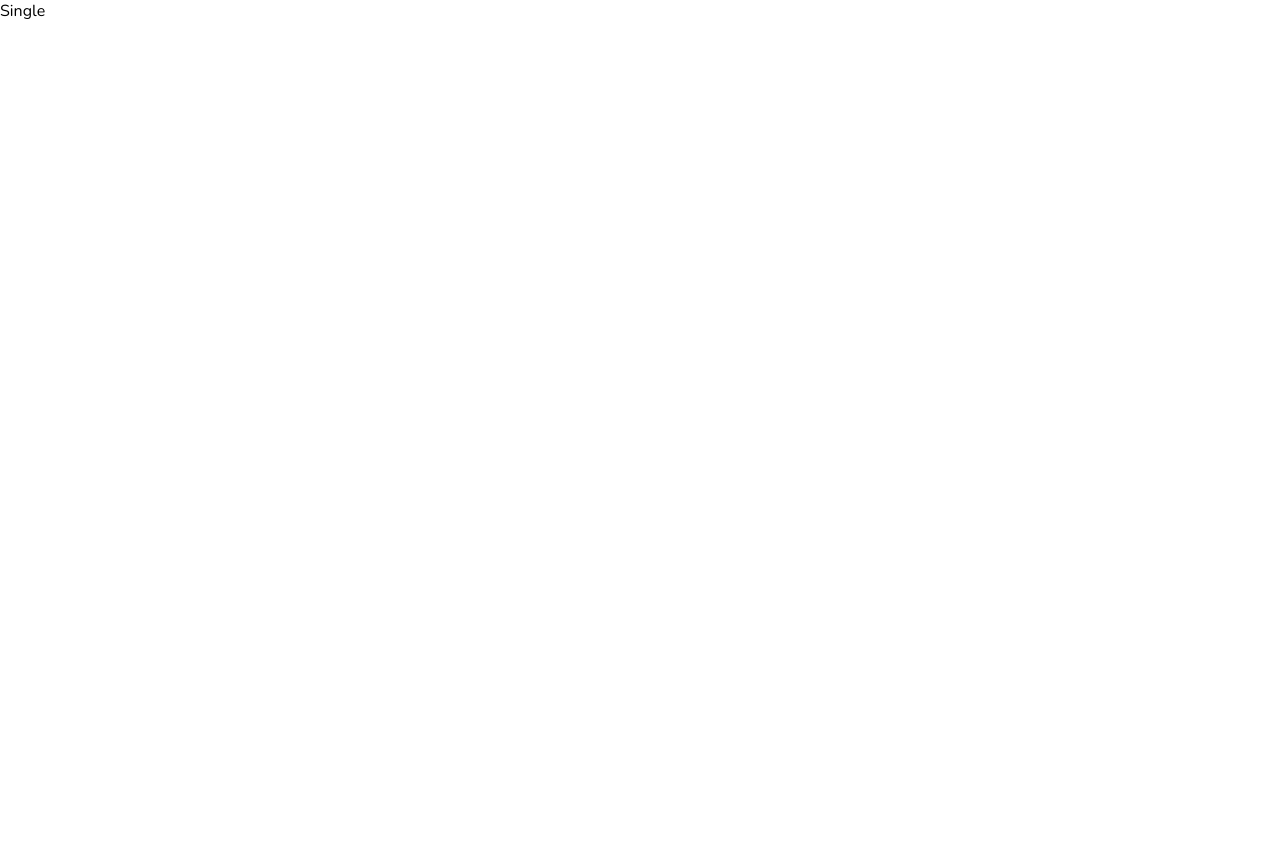
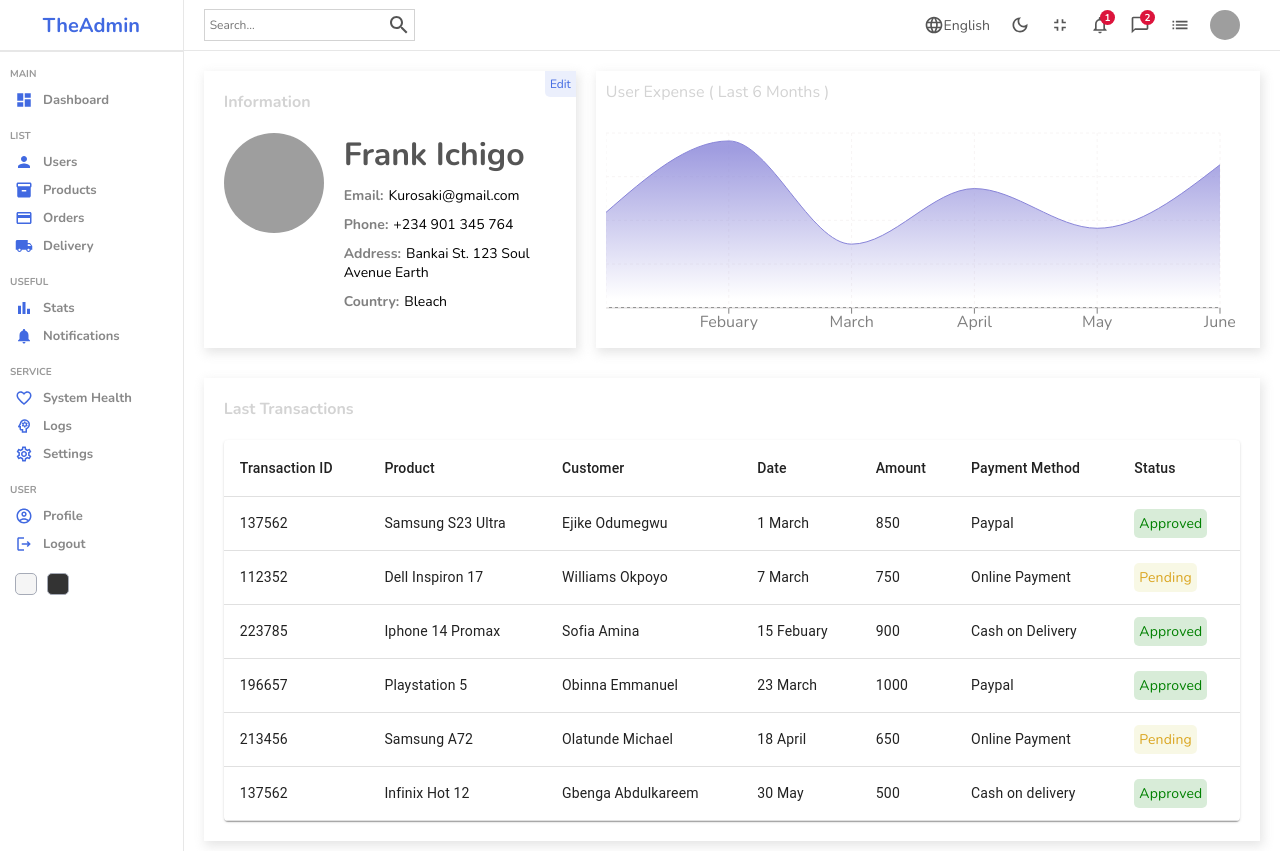
Before and after one commit to Anthony-obiako/admin-dashboard, a React (Create React App) app in the folder admin-dashboard/: page /users/1 in a window 1280 px wide. Before the commit the page ends 800 px from the top, so only its background shows below. Built offline with nearby package versions, Linux system fonts and the light colour scheme; grey boxes are pictures that could not be loaded; a web font is replaced by a local one.

Commit message:
Done designing Single User Page

```diff
--- a/admin-dashboard/src/components/chart/Chart.jsx
+++ b/admin-dashboard/src/components/chart/Chart.jsx
@@ -17,11 +17,11 @@
   { name: "June", Total: 1800 },
 ];
 
-const Chart = () => {
+const Chart = ({ aspect, title }) => {
   return (
     <div className="chart">
-      <div className="title">Last 6 Months (Revenue)</div>
-      <ResponsiveContainer width="100%" aspect={2 / 1}>
+      <div className="title">{title}</div>
+      <ResponsiveContainer width="100%" aspect={aspect}>
         <AreaChart
           width={730}
           height={250}
--- a/admin-dashboard/src/pages/home/Home.jsx
+++ b/admin-dashboard/src/pages/home/Home.jsx
@@ -20,7 +20,7 @@
         </div>
         <div className="charts">
           <Featured />
-          <Chart />
+          <Chart aspect={2 / 1} title="Last 6 Months ( Revenue )" />
         </div>
         <div className="listContainer">
           <div className="listTitle">Latest Transactions</div>
--- a/admin-dashboard/src/pages/single/Single.jsx
+++ b/admin-dashboard/src/pages/single/Single.jsx
@@ -1,7 +1,59 @@
 import "./single.scss";
+import Navbar from "../../components/navbar/Navbar";
+import Sidebar from "../../components/sidebar/Sidebar";
+import Chart from "../../components/chart/Chart";
+import List from "../../components/Table/Table";
 
 const Single = () => {
-  return <div>Single</div>;
+  return (
+    <div className="single">
+      <Sidebar />
+      <div className="singleContainer">
+        <Navbar />
+        <div className="top">
+          <div className="left">
+            <div className="editButton">Edit</div>
+            <h1 className="title">Information</h1>
+            <div className="item">
+              <img
+                src="https://images.unsplash.com/photo-1564564321837-a57b7070ac4f?ixlib=rb-4.0.3&ixid=M3wxMjA3fDB8MHxzZWFyY2h8OHx8bWFufGVufDB8fDB8fHww&auto=format&fit=crop&w=500&q=60"
+                alt=""
+                className="itemImg"
+              />
+              <div className="details">
+                <h1 className="itemTitle">Frank Ichigo</h1>
+                <div className="detailItem">
+                  <span className="itemKey">Email:</span>
+                  <span className="itemValue">Kurosaki@gmail.com</span>
+                </div>
+                <div className="detailItem">
+                  <span className="itemKey">Phone:</span>
+                  <span className="itemValue">+234 901 345 764</span>
+                </div>
+                <div className="detailItem">
+                  <span className="itemKey">Address:</span>
+                  <span className="itemValue">
+                    Bankai St. 123 Soul Avenue Earth
+                  </span>
+                </div>
+                <div className="detailItem">
+                  <span className="itemKey">Country:</span>
+                  <span className="itemValue">Bleach</span>
+                </div>
+              </div>
+            </div>
+          </div>
+          <div className="right">
+            <Chart aspect={3 / 1} title="User Expense ( Last 6 Months )" />
+          </div>
+        </div>
+        <div className="bottom">
+          <h1 className="title">Last Transactions</h1>
+          <List />
+        </div>
+      </div>
+    </div>
+  );
 };
 
 export default Single;
--- a/admin-dashboard/src/pages/single/single.scss
+++ b/admin-dashboard/src/pages/single/single.scss
@@ -0,0 +1,84 @@
+.single {
+  display: flex;
+  width: 100%;
+
+  .singleContainer {
+    flex: 6;
+
+    .top {
+      padding: 20px;
+      display: flex;
+      gap: 20px;
+
+      .left {
+        flex: 1;
+        -webkit-box-shadow: 2px 4px 10px 1px rgba(0, 0, 0, 0.47);
+        box-shadow: 2px 4px 10px 1px rgba(201, 201, 201, 0.47);
+        padding: 20px;
+        position: relative;
+
+        .editButton {
+          position: absolute;
+          top: 0;
+          right: 0;
+          padding: 5px;
+          font-size: 12px;
+          color: royalblue;
+          background-color: rgba(65, 105, 225, 0.107);
+          cursor: pointer;
+          border-radius: 0px 0px 0px 5px;
+        }
+
+        .item {
+          display: flex;
+          gap: 20px;
+
+          .itemImg {
+            width: 100px;
+            height: 100px;
+            border-radius: 50%;
+            object-fit: cover;
+          }
+
+          .details {
+            .itemTitle {
+              margin-bottom: 10px;
+              color: #555;
+            }
+
+            .detailItem {
+              margin-bottom: 10px;
+              font-size: 14px;
+
+              .itemKey {
+                font-weight: bold;
+                color: gray;
+                margin-right: 5px;
+              }
+
+              .itemValue {
+                font-weight: 5px;
+              }
+            }
+          }
+        }
+      }
+
+      .right {
+        flex: 2;
+      }
+    }
+    .bottom {
+      -webkit-box-shadow: 2px 4px 10px 1px rgba(0, 0, 0, 0.47);
+      box-shadow: 2px 4px 10px 1px rgba(201, 201, 201, 0.47);
+      padding: 20px;
+      margin: 10px 20px;
+    }
+
+    .title {
+      font-size: 16px;
+      color: lightgray;
+      margin-bottom: 20px;
+    }
+  }
+}
```
